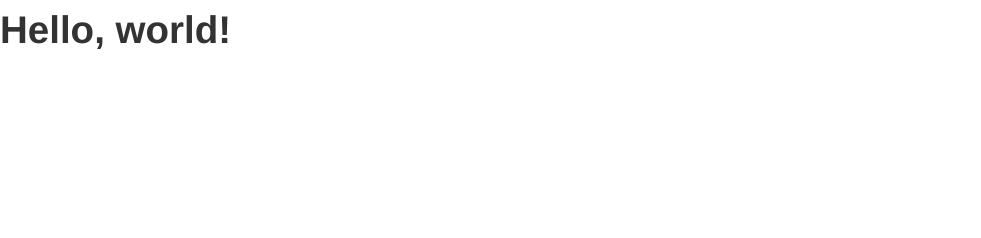
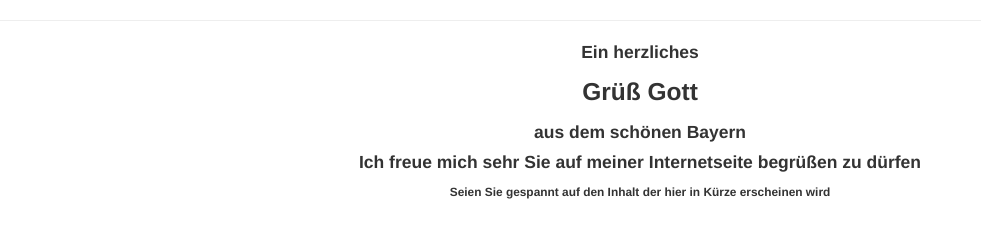
Before and after one commit to HansPeterVogl/webeng2013, a plain HTML site: page bootstrap/index.html in a window 1280 px wide. Shown: the whole page, without its empty margins (0-981 px from the left). Drawn offline with nearby package versions, Linux system fonts and the light colour scheme.

Commit message:
Zweiter Commit

```diff
--- a/bootstrap/index.html
+++ b/bootstrap/index.html
@@ -1,13 +1,24 @@
     <!DOCTYPE html>
     <html>
+
     <head>
     <title>Bootstrap 101 Template</title>
+    <meta charset="utf-8">
     <meta name="viewport" content="width=device-width, initial-scale=1.0">
     <!-- Bootstrap -->
     <link href="css/bootstrap.min.css" rel="stylesheet" media="screen">
     </head>
     <body>
-    <h1>Hello, world!</h1>
+
+    <hr>
+    <h4><p align=center>Ein herzliches</h4>
+    <h3><p align=center> Grüß Gott </h3>
+    <h4><p align=center>aus dem schönen Bayern
+    <p align=center>
+    Ich freue mich sehr Sie auf meiner Internetseite begrüßen zu dürfen</h4>
+    <h6> <p align=center>
+     Seien Sie gespannt auf den Inhalt der hier in Kürze erscheinen wird
+	</h6>
     <script src="http://code.jquery.com/jquery.js"></script>
     <script src="js/bootstrap.min.js"></script>
     </body>
```
Also changed, not shown: 1 other file.
